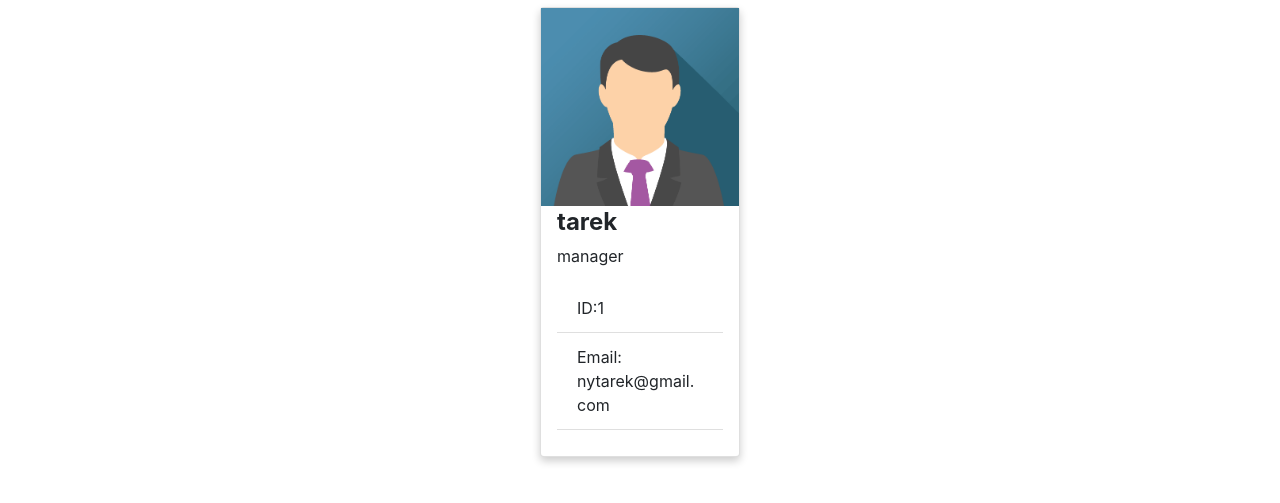
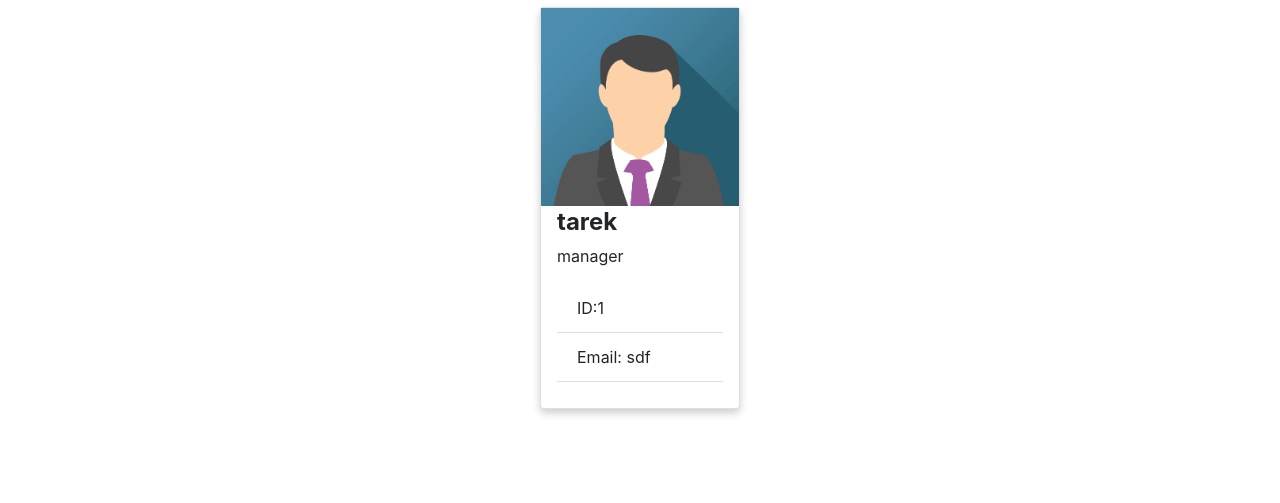
Before and after one commit to tarekmn/10-team-profile-generator, a website: page index.html in a window 1280 px wide. Shown: the part 103-606 px from the top of the page. Drawn offline with nearby package versions, Linux system fonts and the light colour scheme.

Commit message:
trying to pass through appender array

```diff
--- a/index.html
+++ b/index.html
@@ -26,7 +26,7 @@
           <p>manager</p>
             <ul class="list-group list-group-flush">
               <li class="list-group-item">ID:1 </li>
-              <li class="list-group-item">Email: nytarek@gmail.com</li>
+              <li class="list-group-item">Email: sdf</li>
               <li class="list-group-item"></li>
             </ul>
         </div>
```
Also changed, not shown: htmldata.js (+4 -3 lines).
